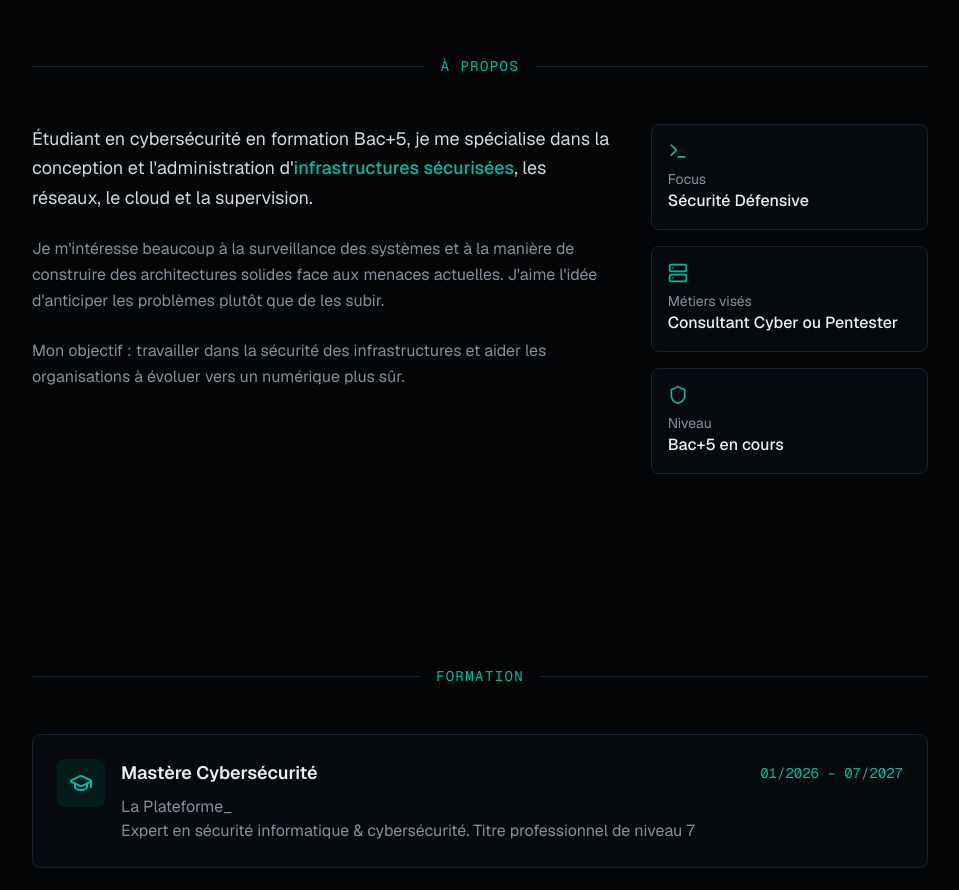
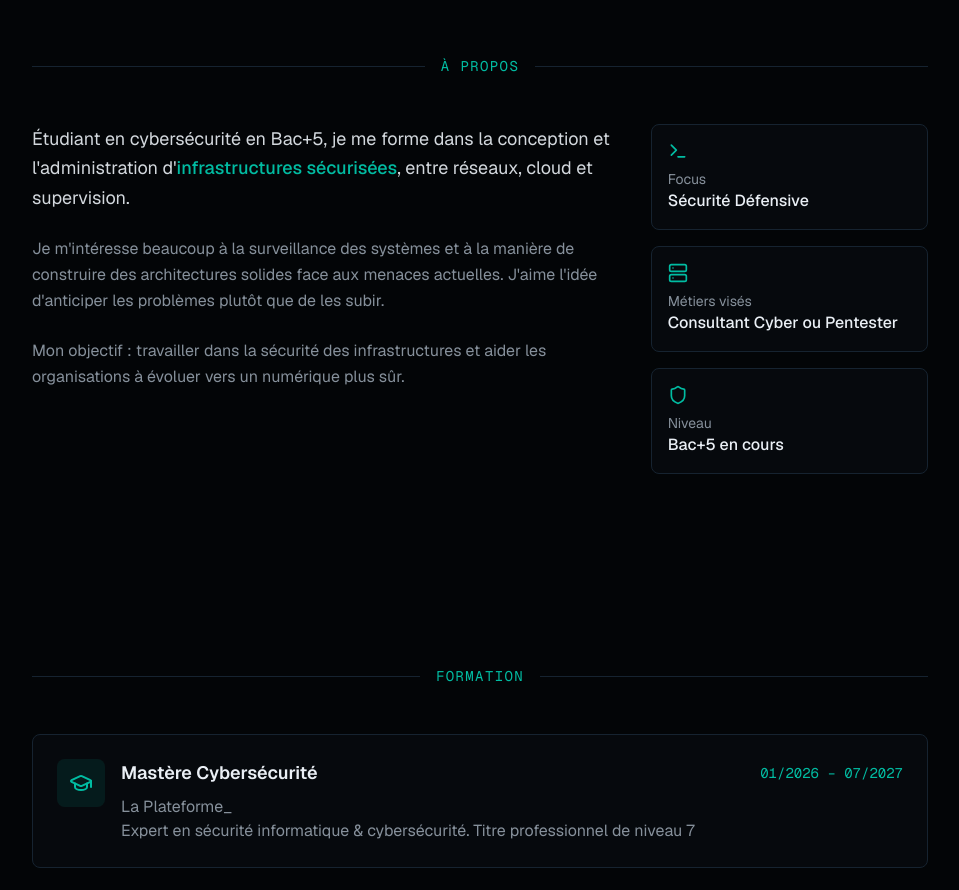
Before and after one commit to Trevys59/v0-cybersecurity-portfolio, a Next.js app: page / in a window 1280 px wide. Shown: the part 840-1730 px from the top of the page, without its empty margins (160-1119 px from the left). Built offline with nearby package versions, Linux system fonts and the light colour scheme.

Commit message:
feat: update about section with cybersecurity focus details
Co-authored-by: null <124737809+Trevys59@users.noreply.github.com>

```diff
--- a/components/sections/about.tsx
+++ b/components/sections/about.tsx
@@ -19,12 +19,12 @@ export function About() {
           {/* Main text */}
           <div className="md:col-span-2 space-y-6">
             <p className="text-lg text-foreground/90 leading-relaxed">
-              Étudiant en cybersécurité en formation Bac+5, je me spécialise dans
+              Étudiant en cybersécurité en Bac+5, je me forme dans
               la conception et l{"'"}administration d{"'"}
               <span className="text-primary font-medium">
                 infrastructures sécurisées
               </span>
-              , les réseaux, le cloud et la supervision.
+              , entre réseaux, cloud et supervision.
             </p>
             <p className="text-muted-foreground leading-relaxed">
               Je m{"'"}intéresse beaucoup à la surveillance des systèmes et à la manière de construire des architectures solides face aux menaces actuelles. J{"'"}aime l{"'"}idée d{"'"}anticiper les problèmes plutôt que de les subir.
```
